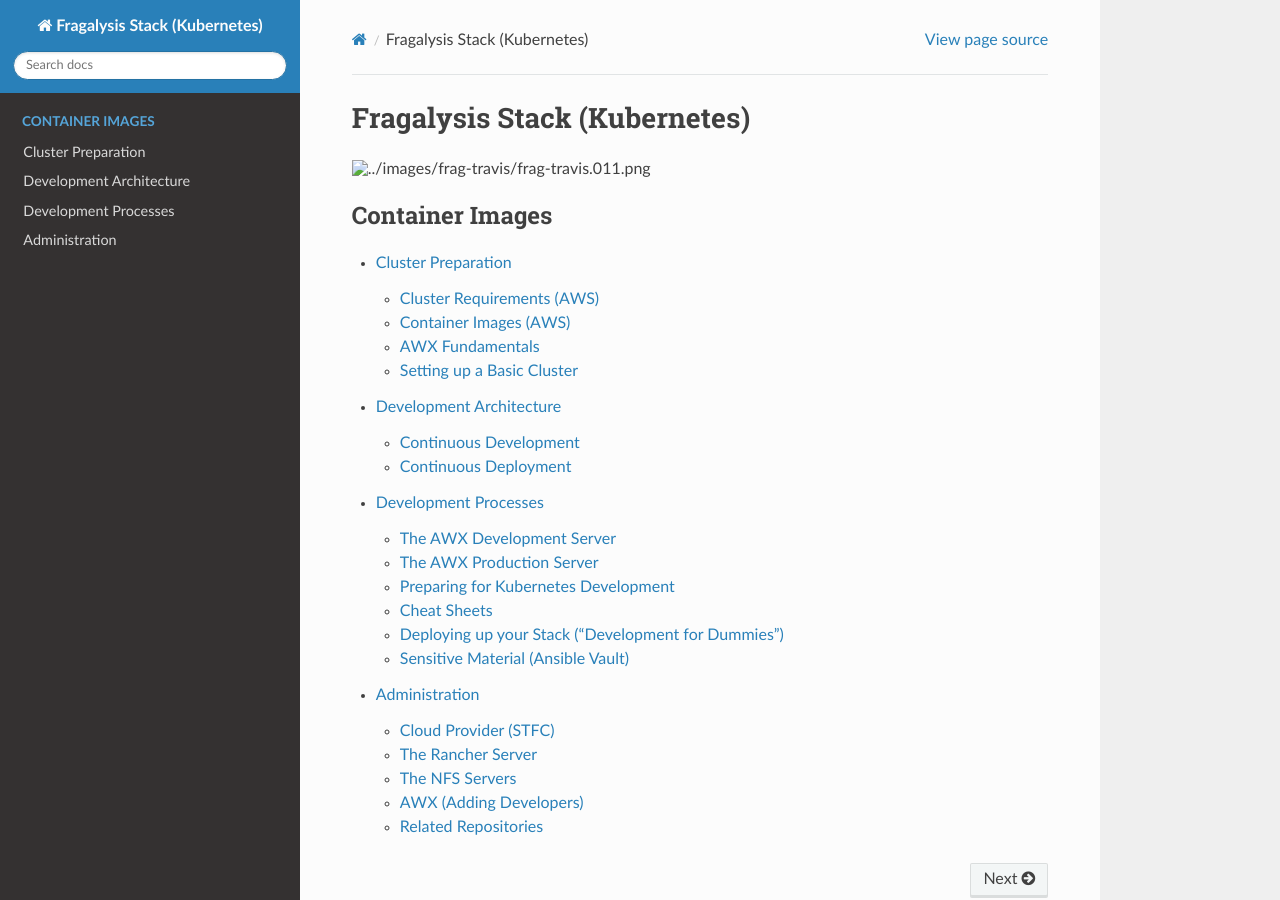
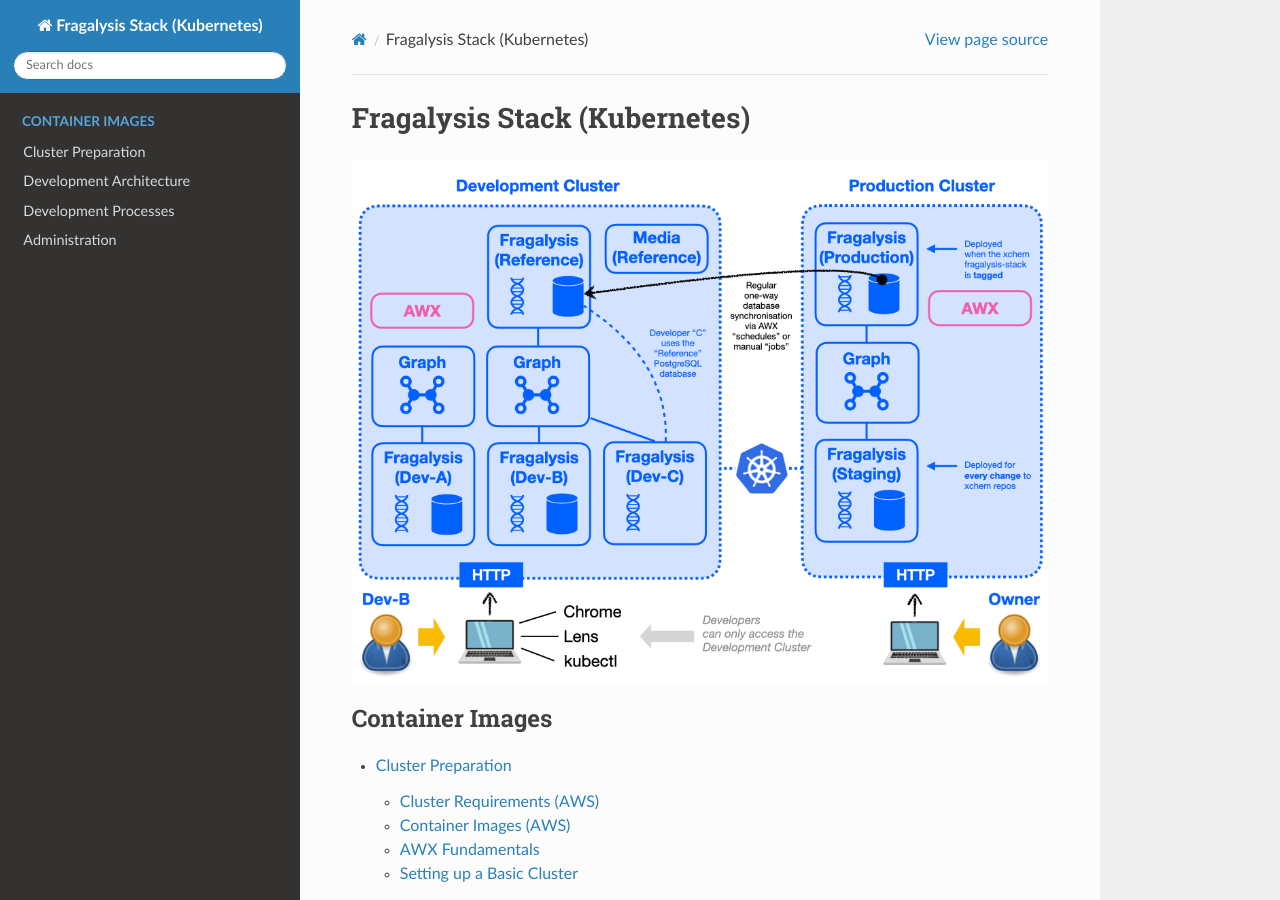
Before and after one commit to InformaticsMatters/dls-fragalysis-stack-kubernetes, a Sphinx documentation site: the page built from docs/source/index.rst, in a window 1280 px wide and 900 px high. Built offline with Sphinx 7.4.7 and the Read the Docs theme 2.0.0, drawn with Linux system fonts in a browser that asks for light colours; formulas are drawn with MathJax 3.

Commit message:
- Broken link

```diff
--- a/docs/source/index.rst
+++ b/docs/source/index.rst
@@ -2,7 +2,7 @@
 Fragalysis Stack (Kubernetes)
 #############################
 
-..  image:: ../images/frag-travis/frag-travis.011.png
+..  image:: images/frag-travis/frag-travis.011.png
 
 ..  toctree::
     :maxdepth: 2
```
